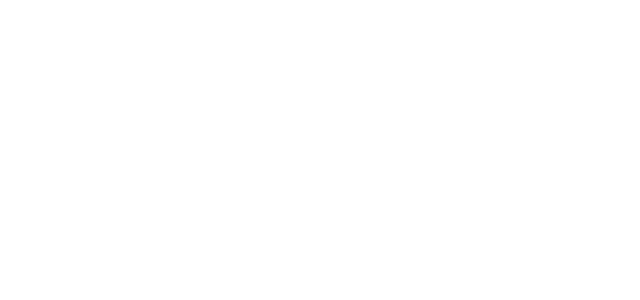
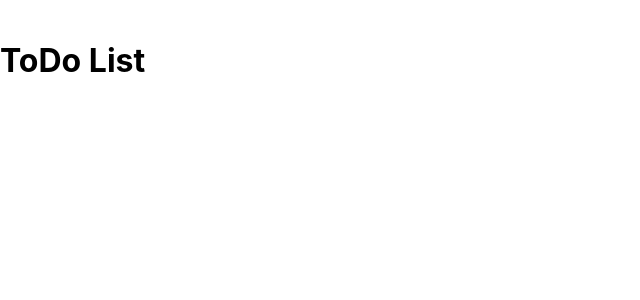
Before and after one commit to ismardoi2001/todo-app, a React (Create React App) app: page / in a window 1280 px wide. Shown: the top 300 px of the page, without its empty margins (0-640 px from the left). Built offline with nearby package versions, Linux system fonts and the light colour scheme.

Commit message:
update task

```diff
--- a/src/App.js
+++ b/src/App.js
@@ -3,7 +3,9 @@
 const App =() => {
     return <>
     <div className="main_div">
-    <div>
+    <div className ="center_div">
+    <br/>
+    <h1> ToDo List</h1>
     </div>
 
     </div>
```
